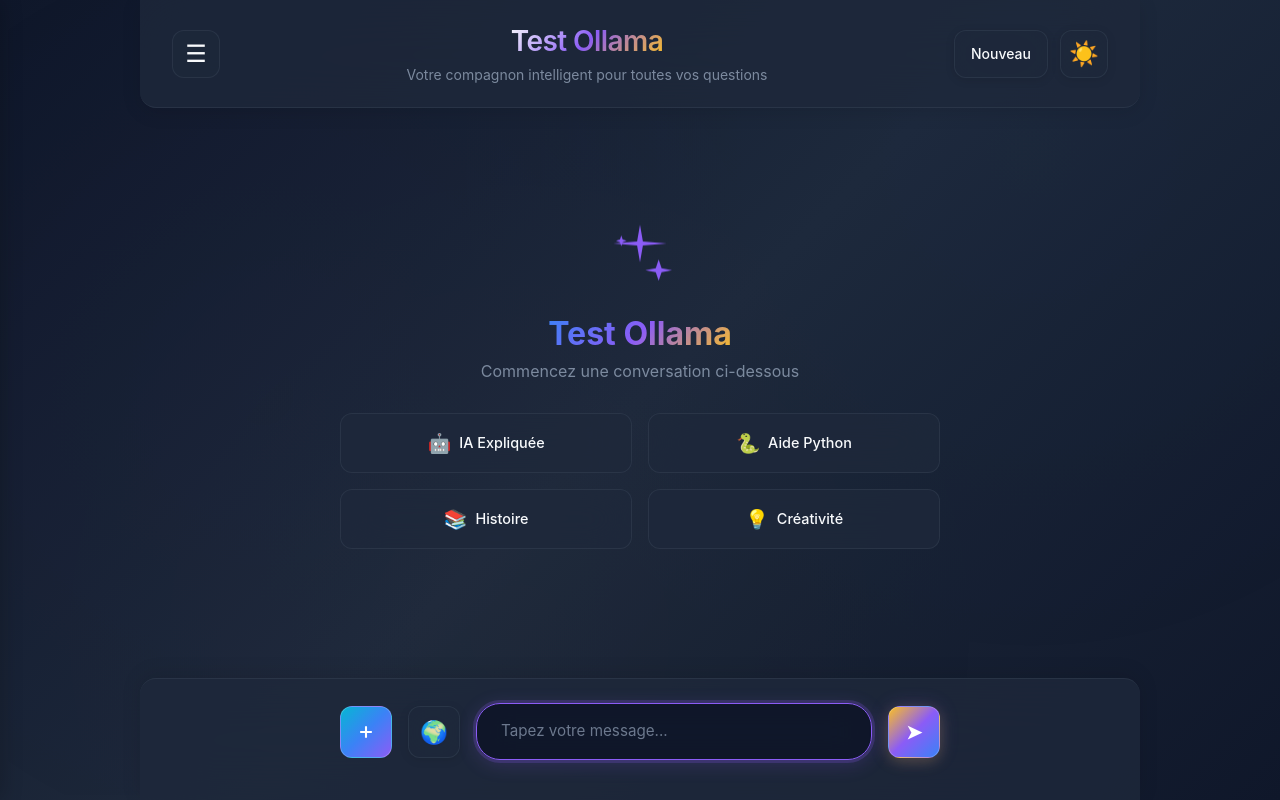
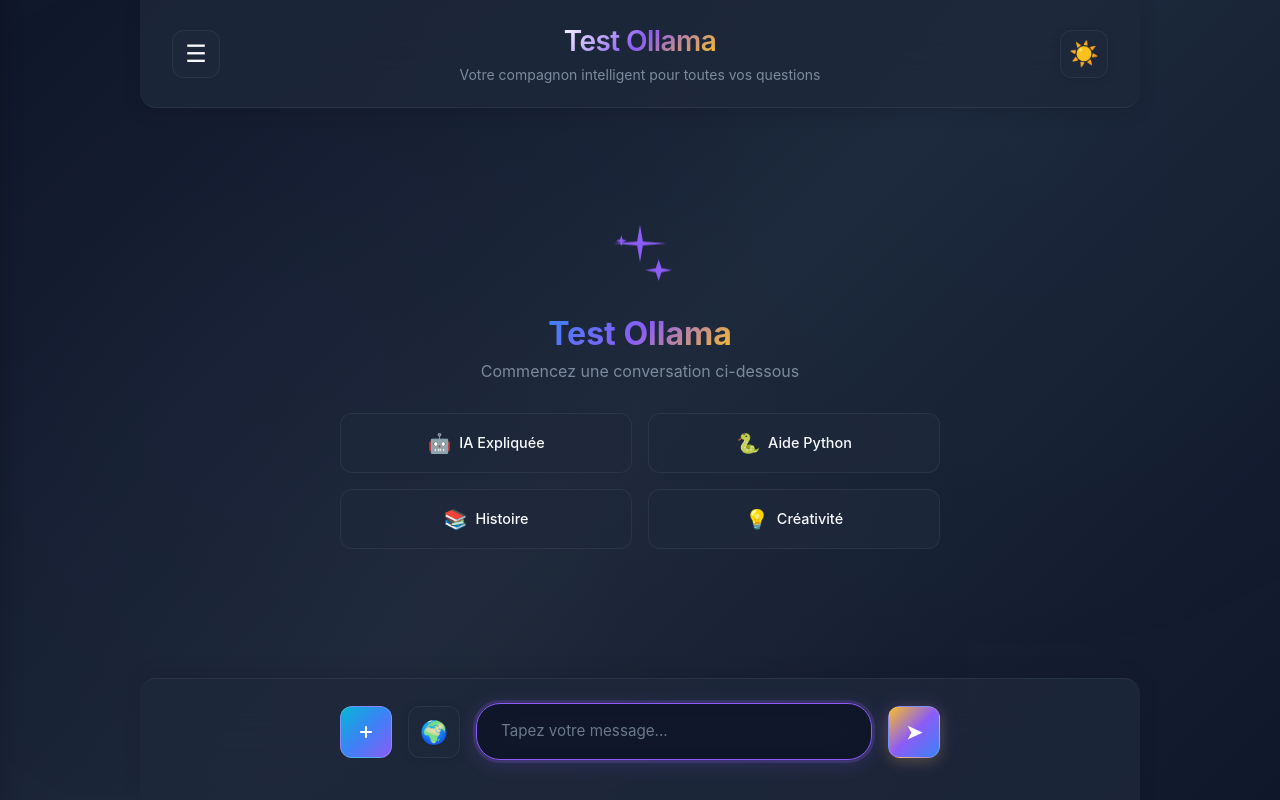
Before and after one commit to ArashiNilou/mon-chatbot-ui, a Next.js app: page / in a window 1280 px wide. Built offline with nearby package versions, Linux system fonts and the light colour scheme.

Commit message:
Remove redundant 'Nouveau' button from header

```diff
--- a/app/page.js
+++ b/app/page.js
@@ -229,8 +229,11 @@ export default function Home() {
 
         } catch (error) {
             console.error("Erreur lors de l'appel à l'API:", error);
-            // Afficher un message d'erreur à l'utilisateur
-            setHistory([...newHistory, { role: 'assistant', content: "Désolé, une erreur est survenue." }]);
+            // Afficher un message d'erreur détaillé à l'utilisateur
+            const errorMessage = error.message.includes('fetch') || error.message.includes('network')
+                ? "Impossible de contacter le serveur. Vérifiez que le backend est en cours d'exécution."
+                : `Désolé, une erreur est survenue: ${error.message}`;
+            setHistory([...newHistory, { role: 'assistant', content: errorMessage }]);
         } finally {
             setIsThinking(false);
             // Remettre le focus sur l'input après la réponse
@@ -319,13 +322,6 @@ export default function Home() {
                         <p>Votre compagnon intelligent pour toutes vos questions</p>
                     </div>
                     <div className={styles.headerButtons}>
-                        <button
-                            className={styles.newChatButton}
-                            onClick={startNewConversation}
-                            title="Nouvelle conversation"
-                        >
-                            Nouveau
-                        </button>
                         <button
                             className={styles.themeToggle}
                             onClick={() => setIsDarkMode(!isDarkMode)}
```
